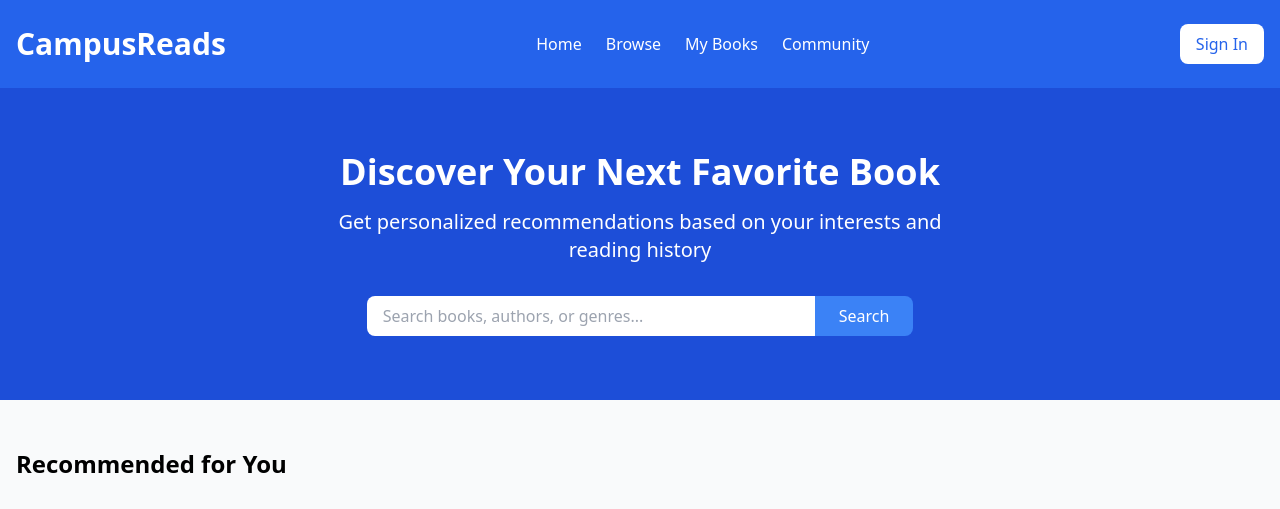
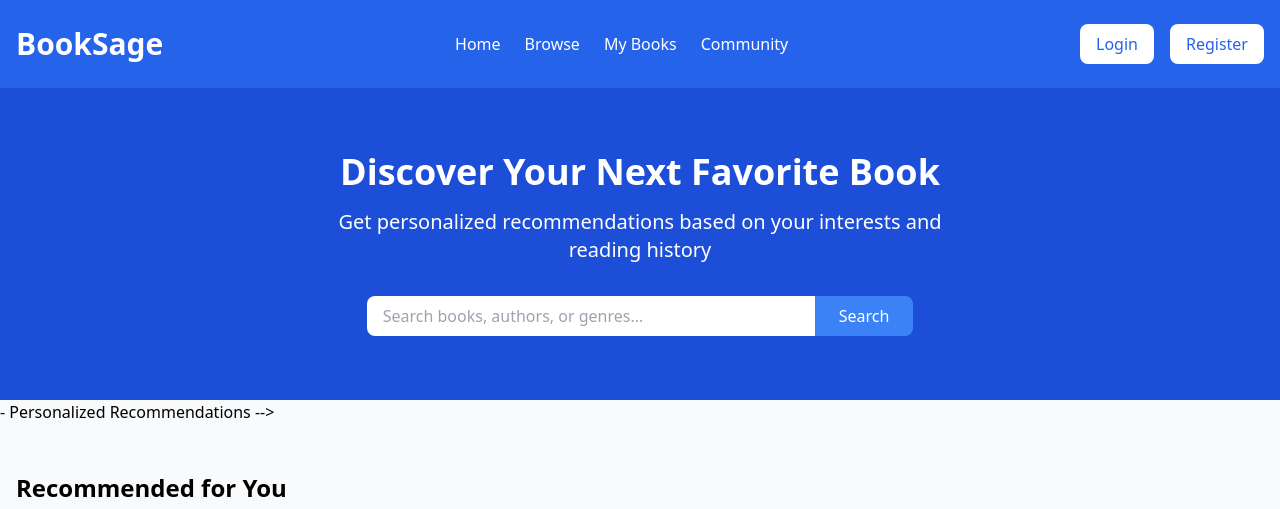
Before and after one commit to jacksonl2074/lkj_BookSage, a Flask app: page / in a window 1280 px wide. Shown: the top 509 px of the page. Run offline with Flask 3, Linux system fonts and the light colour scheme.

Commit message:
Now the Login and registration in two different files(pages)

```diff
--- a/project/app.py
+++ b/project/app.py
@@ -1,6 +1,6 @@
 import sqlite3
-from flask import Flask, render_template, request, redirect, url_for, flash, session # type: ignore
-from werkzeug.security import generate_password_hash, check_password_hash # type: ignore
+from flask import Flask, render_template, request, redirect, url_for, flash, session
+from werkzeug.security import generate_password_hash, check_password_hash
 
 app = Flask(__name__)
 app.secret_key = 'supersecretkey'
@@ -24,59 +24,61 @@ def init_db():
 # Initialize the database
 init_db()
 
-# Home route
+# Home route (mainPage)
 @app.route('/')
 def index():
-    # only this route doesn't work!
     return render_template('mainPage.html')
 
-# Auth route for login/registration
-@app.route('/auth', methods=['GET', 'POST'])
-def auth():
+# Login route
+@app.route('/login', methods=['GET', 'POST'])
+def login():
     if request.method == 'POST':
-        if 'login' in request.form:
-            email = request.form['email']
-            password = request.form['password']
-            conn = sqlite3.connect('database.db')
-            c = conn.cursor()
-            c.execute("SELECT * FROM users WHERE email = ?", (email,))
-            user = c.fetchone()
-            conn.close()
-            if user and check_password_hash(user[4], password):
-                session['user_id'] = user[0]
-                return redirect(url_for('profile'))
-            else:
-                flash('Invalid credentials')
-        elif 'register' in request.form:
-         first_name = request.form['first_name']
-         last_name = request.form['last_name']
-         email = request.form['email']
-         password = request.form['password']
-         confirm_password = request.form['confirm_password']
+        email = request.form['email']
+        password = request.form['password']
+        conn = sqlite3.connect('database.db')
+        c = conn.cursor()
+        c.execute("SELECT * FROM users WHERE email = ?", (email,))
+        user = c.fetchone()
+        conn.close()
+        if user and check_password_hash(user[4], password):
+            session['user_id'] = user[0]
+            return redirect(url_for('profile'))
+        else:
+            flash('Invalid credentials')
+    return render_template('login.html')
+
+# Register route
+@app.route('/register', methods=['GET', 'POST'])
+def register():
+    if request.method == 'POST':
+        first_name = request.form['first_name']
+        last_name = request.form['last_name']
+        email = request.form['email']
+        password = request.form['password']
+        confirm_password = request.form['confirm_password']
         if password == confirm_password:
-            hashed_password = generate_password_hash(password, method='scrypt')  # Updated method
+            hashed_password = generate_password_hash(password, method='scrypt')
             conn = sqlite3.connect('database.db')
             c = conn.cursor()
             try:
                 c.execute("INSERT INTO users (first_name, last_name, email, password) VALUES (?, ?, ?, ?)",
-                      (first_name, last_name, email, hashed_password))
+                          (first_name, last_name, email, hashed_password))
                 conn.commit()
                 flash('Registration successful! Please login.')
-                return redirect(url_for('auth'))
+                return redirect(url_for('login'))
             except sqlite3.IntegrityError:
                 flash('Email already exists.')
             finally:
-              conn.close()
-    else:
-        flash('Passwords do not match')
-
-    return render_template('auth.html')
+                conn.close()
+        else:
+            flash('Passwords do not match.')
+    return render_template('register.html')
 
 # Profile route
 @app.route('/profile')
 def profile():
     if 'user_id' not in session:
-        return redirect(url_for('auth'))
+        return redirect(url_for('login'))
     conn = sqlite3.connect('database.db')
     c = conn.cursor()
     c.execute("SELECT first_name, last_name, email FROM users WHERE id = ?", (session['user_id'],))
@@ -85,13 +87,10 @@ def profile():
     return render_template('profile.html', user=user)
 
 # Logout route
-# @app.route('/logout')
-# def logout():
-#     session.pop('user_id', None)
-#     return redirect(url_for('index'))
 @app.route('/logout')
 def logout():
     session.pop('user_id', None)
     return redirect(url_for('index'))  # Redirects to the home page
+
 if __name__ == '__main__':
     app.run(debug=True)
--- a/project/templates/mainPage.html
+++ b/project/templates/mainPage.html
@@ -3,7 +3,7 @@
 <head>
     <meta charset="UTF-8">
     <meta name="viewport" content="width=device-width, initial-scale=1.0">
-    <title>CampusReads - Your Academic Book Community</title>
+    <title>BookSage - Your Academic Book Community</title>
     <link href="https://cdnjs.cloudflare.com/ajax/libs/tailwindcss/2.2.19/tailwind.min.css" rel="stylesheet">
 </head>
 <body class="bg-gray-50">
@@ -11,7 +11,7 @@
     <header class="bg-blue-600 text-white shadow-lg">
         <div class="container mx-auto px-4 py-6">
             <div class="flex justify-between items-center">
-                <h1 class="text-3xl font-bold">CampusReads</h1>
+                <h1 class="text-3xl font-bold">BookSage</h1>
                 <nav class="hidden md:flex space-x-6">
                     <a href="#" class="hover:text-blue-200">Home</a>
                     <a href="#" class="hover:text-blue-200">Browse</a>
@@ -19,7 +19,8 @@
                     <a href="#" class="hover:text-blue-200">Community</a>
                 </nav>
                 <div class="flex items-center space-x-4">
-                    <a href="{{ url_for('auth') }}" class="bg-white text-blue-600 px-4 py-2 rounded-lg hover:bg-blue-50">Sign In</a>
+                    <a href="{{ url_for('login') }}" class="bg-white text-blue-600 px-4 py-2 rounded-lg hover:bg-blue-50">Login</a>
+                    <a href="{{ url_for('register') }}" class="bg-white text-blue-600 px-4 py-2 rounded-lg hover:bg-blue-50">Register</a>
                 </div>
             </div>
         </div>
@@ -39,7 +40,7 @@
         </div>
     </section>
 
-    <!-- Personalized Recommendations -->
+    - Personalized Recommendations -->
     <section class="py-12">
         <div class="container mx-auto px-4">
             <h2 class="text-2xl font-bold mb-8">Recommended for You</h2>
@@ -129,7 +130,7 @@
         <div class="container mx-auto px-4">
             <div class="grid grid-cols-1 md:grid-cols-4 gap-8">
                 <div>
-                    <h3 class="text-xl font-bold mb-4">CampusReads</h3>
+                    <h3 class="text-xl font-bold mb-4">BookSage</h3>
                     <p class="text-gray-400">Your academic book discovery platform</p>
                 </div>
                 <div>
--- a/project/templates/profile.html
+++ b/project/templates/profile.html
@@ -12,7 +12,7 @@
     <header class="bg-blue-600 text-white shadow-lg">
         <div class="container mx-auto px-4 py-6">
             <div class="flex justify-between items-center">
-                <h1 class="text-3xl font-bold">CampusReads</h1>
+                <h1 class="text-3xl font-bold">BookSage</h1>
                 <nav class="hidden md:flex space-x-6">
                     <a href="#" class="hover:text-blue-200">Home</a>
                     <a href="#" class="hover:text-blue-200">Browse</a>
```
Also changed, not shown: project/templates/login.html (added, +23 -0 lines), project/templates/register.html (renamed from project/templates/auth.html, +4 -14 lines), project/database.db.
